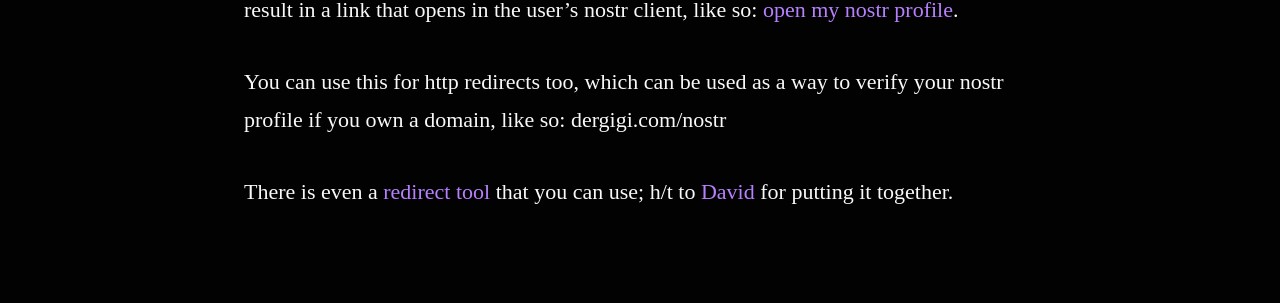
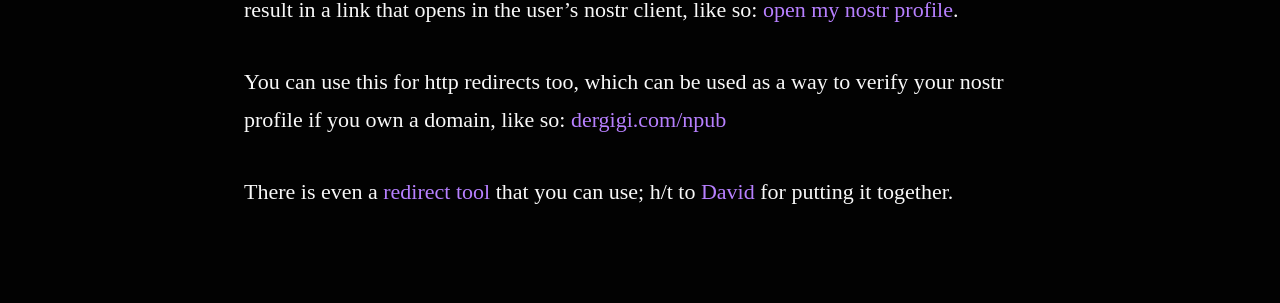
Before and after one commit to nostr-resources/nostr-resources.github.io, a Jekyll site: the page built from index.md, in a window 1280 px wide and 900 px high, scrolled down 9951 px. Shown: the part 191-494 px from the top of the window. Built offline with Jekyll 4.4.1, drawn with Linux system fonts in a browser that asks for light colours; some web fonts are replaced.

Commit message:
fix: link to /npub, not /nostr

```diff
--- a/index.md
+++ b/index.md
@@ -284,7 +284,7 @@ This will result in a link that opens in the user's nostr client, like
 so: [open my nostr
 profile](nostr:npub1dergggklka99wwrs92yz8wdjs952h2ux2ha2ed598ngwu9w7a6fsh9xzpc).
 
-You can use this for http redirects too, which can be used as a way to verify your nostr profile if you own a domain, like so: dergigi.com/nostr
+You can use this for http redirects too, which can be used as a way to verify your nostr profile if you own a domain, like so: [dergigi.com/npub](https://dergigi.com/npub)
 
 There is even a [redirect tool](https://nostredirect.davidcoen.it/) that you can use; h/t to [David](nostr:npub149mp2m0q8prpdys7x2lusv2vceraxwzr4ajf6tv3l24my3gtszxsncas0t) for putting it together.
 
```
